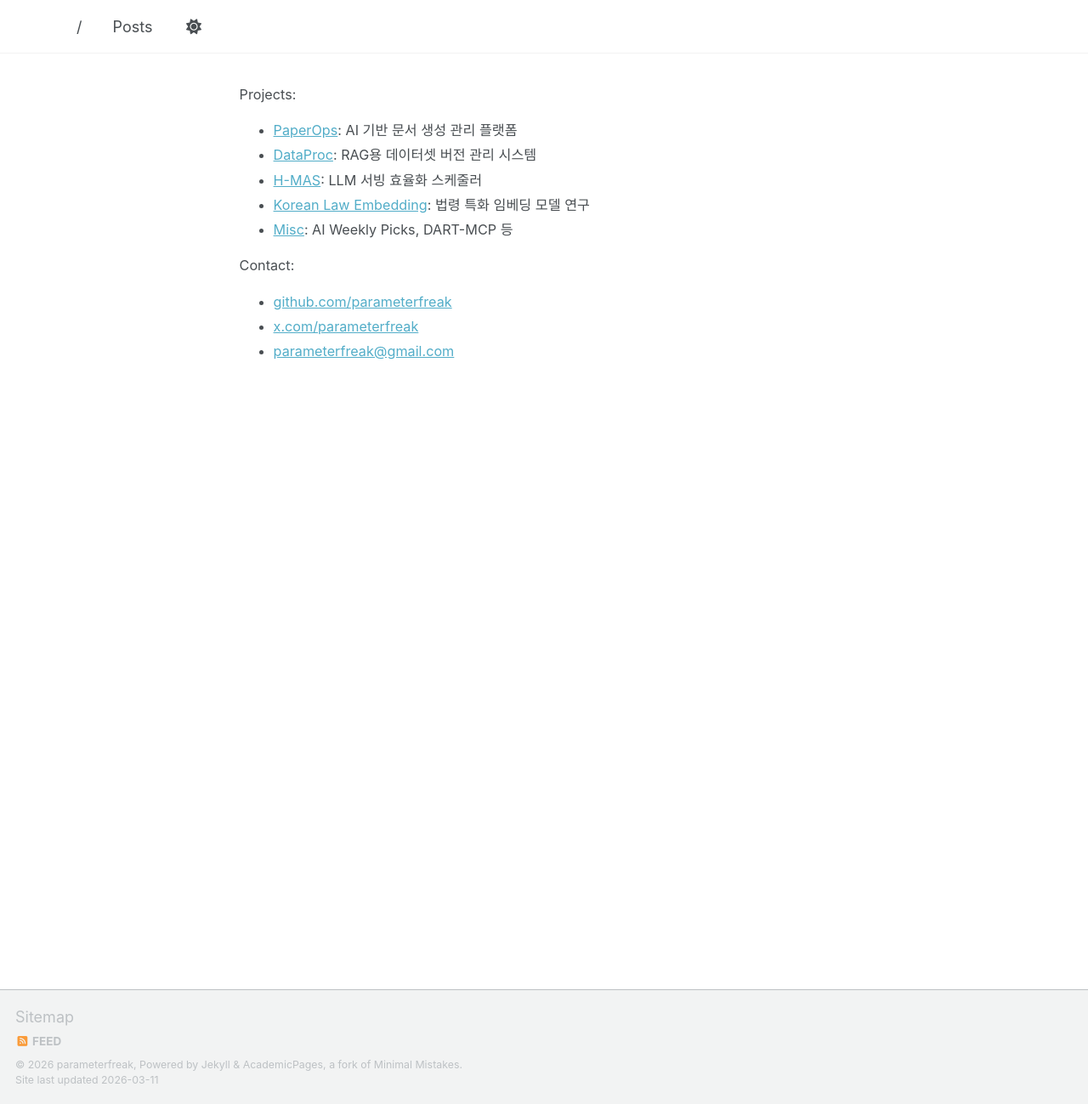
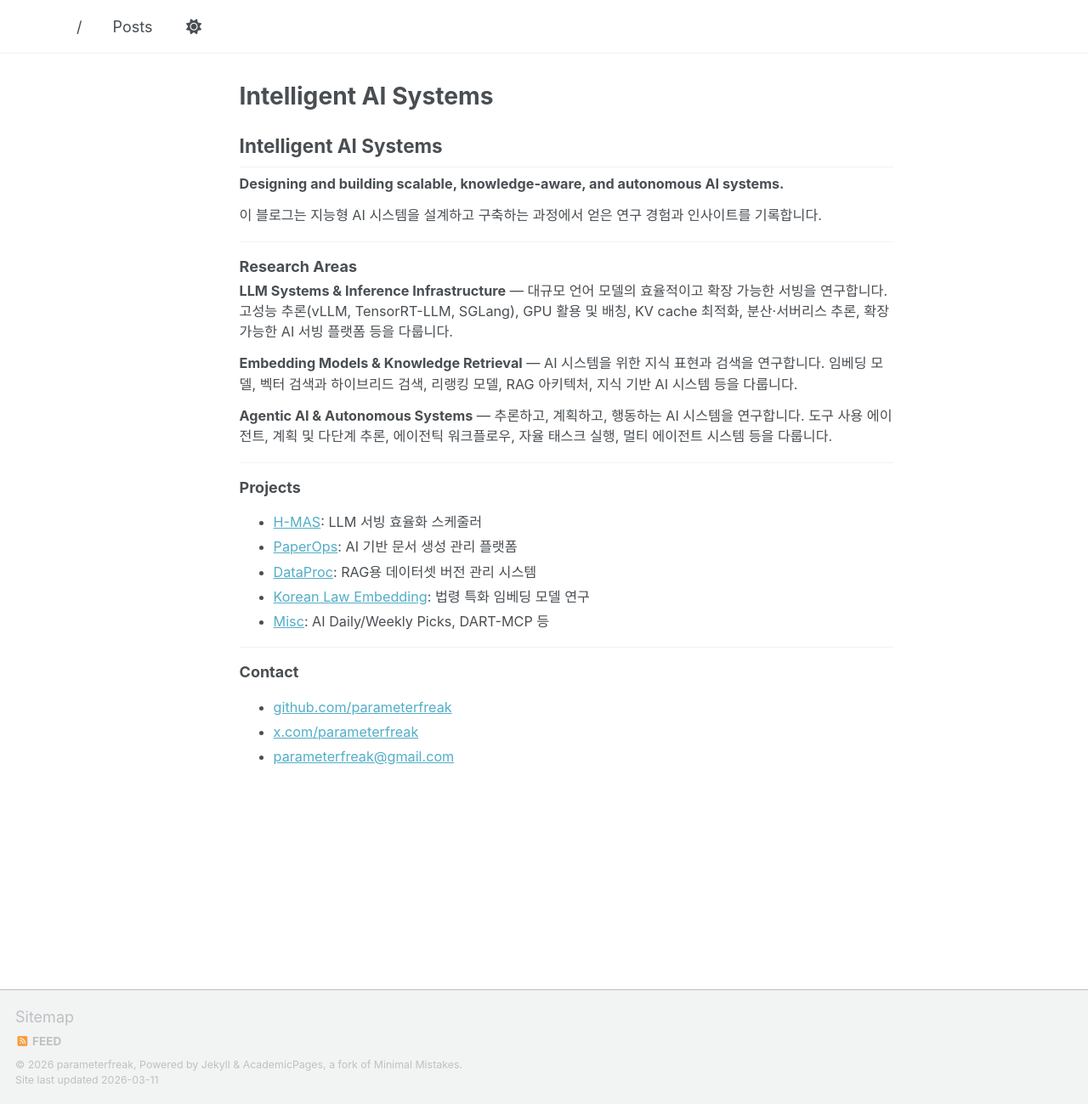
Before and after one commit to parameterfreak/parameterfreak.github.io, a Jekyll site: the page built from _pages/about.md, in a window 1280 px wide and 1299 px high. Shown: the whole window at 85% size. Built offline with Jekyll 4.4.1, drawn with Linux system fonts in a browser that asks for light colours; a script that is not in the unit is left out; our own code applies the rules of GitHub Pages for plain Markdown files.

Commit message:
Update about page with research identity and areas

```diff
--- a/_pages/about.md
+++ b/_pages/about.md
@@ -7,14 +7,42 @@ redirect_from:
   - /about.html
 ---
 
-Projects:
+## Intelligent AI Systems
+
+**Designing and building scalable, knowledge-aware, and autonomous AI systems.**
+
+이 블로그는 지능형 AI 시스템을 설계하고 구축하는 과정에서 얻은 연구 경험과 인사이트를 기록합니다.
+
+---
+
+### Research Areas
+
+**LLM Systems & Inference Infrastructure**
+— 대규모 언어 모델의 효율적이고 확장 가능한 서빙을 연구합니다.
+고성능 추론(vLLM, TensorRT-LLM, SGLang), GPU 활용 및 배칭, KV cache 최적화, 분산·서버리스 추론, 확장 가능한 AI 서빙 플랫폼 등을 다룹니다.
+
+**Embedding Models & Knowledge Retrieval**
+— AI 시스템을 위한 지식 표현과 검색을 연구합니다.
+임베딩 모델, 벡터 검색과 하이브리드 검색, 리랭킹 모델, RAG 아키텍처, 지식 기반 AI 시스템 등을 다룹니다.
+
+**Agentic AI & Autonomous Systems**
+— 추론하고, 계획하고, 행동하는 AI 시스템을 연구합니다.
+도구 사용 에이전트, 계획 및 다단계 추론, 에이전틱 워크플로우, 자율 태스크 실행, 멀티 에이전트 시스템 등을 다룹니다.
+
+---
+
+### Projects
+
+- [H-MAS](/categories/#h-mas): LLM 서빙 효율화 스케줄러
 - [PaperOps](/categories/#paperops): AI 기반 문서 생성 관리 플랫폼
 - [DataProc](/categories/#dataproc): RAG용 데이터셋 버전 관리 시스템
-- [H-MAS](/categories/#h-mas): LLM 서빙 효율화 스케줄러
 - [Korean Law Embedding](/categories/#korean-law-embedding): 법령 특화 임베딩 모델 연구
-- [Misc](/categories/#misc): AI Weekly Picks, DART-MCP 등
+- [Misc](/categories/#misc): AI Daily/Weekly Picks, DART-MCP 등
 
-Contact:
+---
+
+### Contact
+
 - [github.com/parameterfreak](https://github.com/parameterfreak)
 - [x.com/parameterfreak](https://x.com/parameterfreak)
 - [parameterfreak@gmail.com](mailto:parameterfreak@gmail.com)
```
